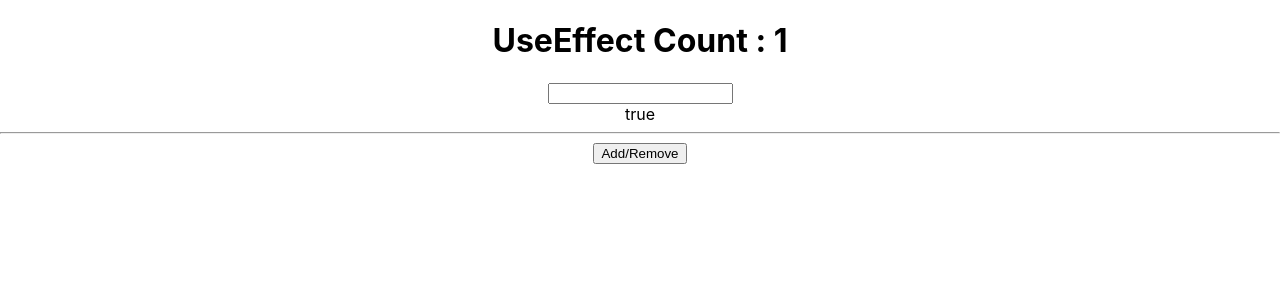
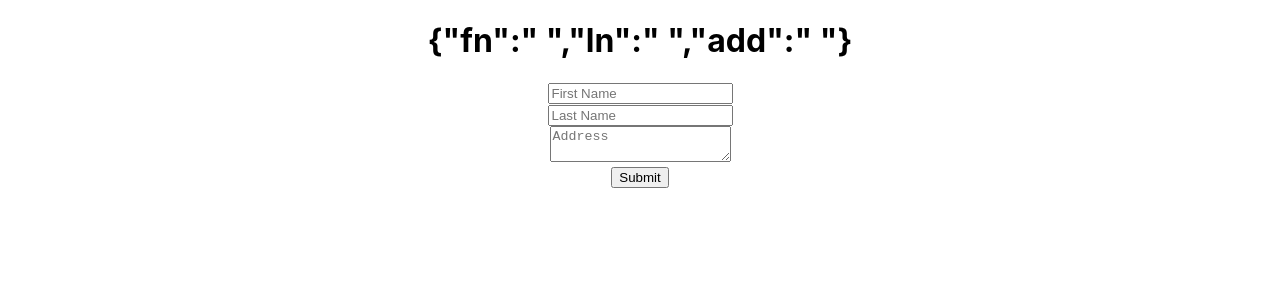
Before and after one commit to SandeepMS07/React-concepts-example-2, a React (Create React App) app: page / in a window 1280 px wide. Shown: the top 300 px of the page. Built offline with nearby package versions, Linux system fonts and the light colour scheme.

Commit message:
useState Example

```diff
--- a/src/App.js
+++ b/src/App.js
@@ -1,6 +1,7 @@
 import './App.css';
 // import UseEffect from './ReactHooks/UseEffect';
-import AddRemoveComponent from './LifeCycleMethods/AddRemoveComponent';
+// import AddRemoveComponent from './LifeCycleMethods/AddRemoveComponent';
+import UseState from './ReactHooks/UseState';
 // import LifeCycleMethods from './LifeCycleMethods/LifeCycleMethods';
 // import HttpPostMethod from './Components/HttpPostMethod';
 // import Parent from './Components/Parent';
@@ -26,9 +27,10 @@ function App() {
 
         {/* Life Cycle Methods */}
         {/* <LifeCycleMethods/> */}
-        <AddRemoveComponent/>
+        {/* <AddRemoveComponent/> */}
 
         {/* React Hooks*/}
+        <UseState/>
         {/* <UseEffect/> */}
 
     </div>
--- /dev/null
+++ b/src/ReactHooks/UseState.jsx
@@ -0,0 +1,66 @@
+import React, { useState } from 'react';
+
+function UseState() {
+    // const [Fn,setFn] = useState("");
+    // const [Ln, setLn] = useState("");
+    // const [Add, setAdd] = useState("");
+
+    // let updateFn = (e) =>
+    // {
+    //     setFn(e.target.value)
+    // }
+
+    // let updateLn = (e) =>
+    // {
+    //     setLn(e.target.value)
+    // }
+
+    // let updateAdd = (e) =>
+    // {
+    //     setAdd(e.target.value)
+    // }
+
+    // by using one usestate snippet and one method
+    const [data, setdata] = useState({fn:" ", ln:" ", add:" "});
+
+    let updateData = (e) =>
+    {
+         let {name,value} = e.target
+        // setdata({...data,[e.target.name]:e.target.value})
+        setdata({...data,[name]:value})
+
+    }
+    // let updateFn = (e) =>
+    // {
+    //    setdata({...data,fn:e.target.value})
+    // }
+
+    // let updateLn = (e) =>
+    // {
+    //     setdata({...data,ln:e.target.value})
+    // }
+
+    // let updateAdd = (e) =>
+    // {
+    //     setdata({...data,add:e.target.value})
+    // }
+    let sendData = (e) =>{
+        console.log(data);
+        e.preventDefault()
+    }
+
+  return <div>
+      <form onSubmit={sendData}>
+          <h1>{JSON.stringify(data)}</h1>
+          <input type="text" placeholder='First Name' onChange={updateData} name='fn'/>
+            <br />
+          <input type="text" placeholder='Last Name' onChange={updateData} name='ln' />
+          <br />
+          <textarea name="" placeholder='Address' onChange={updateData} name='add'></textarea>
+            <br />
+          <button type='submit'>Submit</button>
+      </form>
+  </div>;
+}
+
+export default UseState;
```
